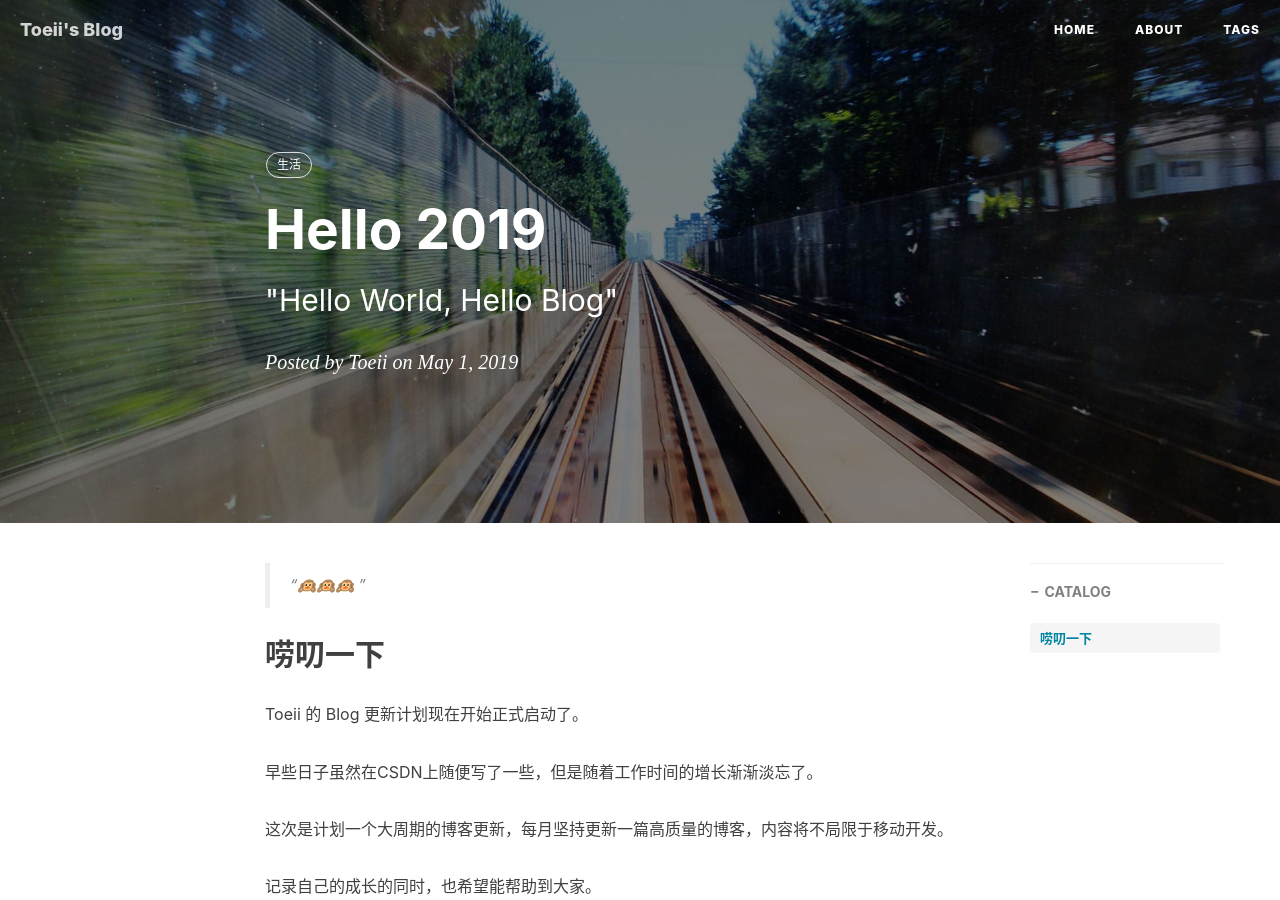
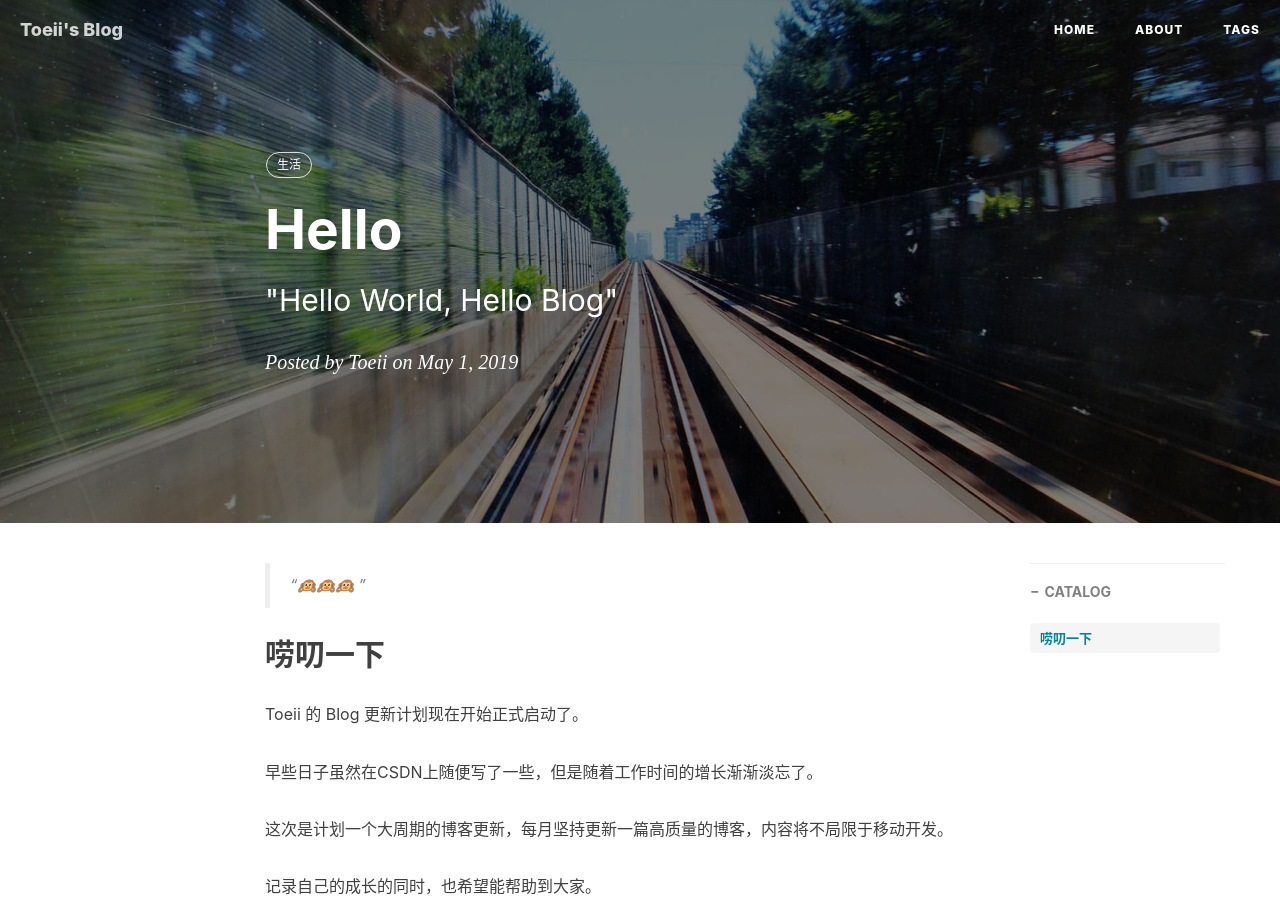
Before and after one commit to toeii/toeii.github.io, a Jekyll site: the page built from _posts/2019-05-01-Hello.md, in a window 1280 px wide and 900 px high. Built offline with Jekyll 4.4.1, drawn with Linux system fonts in a browser that asks for light colours; nearby versions of some CDN libraries; comment, search, counter and statistics services are not loaded.

Commit message:
blog init

```diff
--- a/_posts/2019-05-01-Hello-2019.md
+++ b/_posts/2019-05-01-Hello.md
@@ -1,6 +1,6 @@
 ---
 layout:     post
-title:      Hello 2019
+title:      Hello
 subtitle:    "\"Hello World, Hello Blog\""
 date:       2019-05-01
 author:     Toeii
```
Also changed, not shown: _posts/2019-05-01-前段时间写的Flutter练手项目.md (+1 -1 lines).
